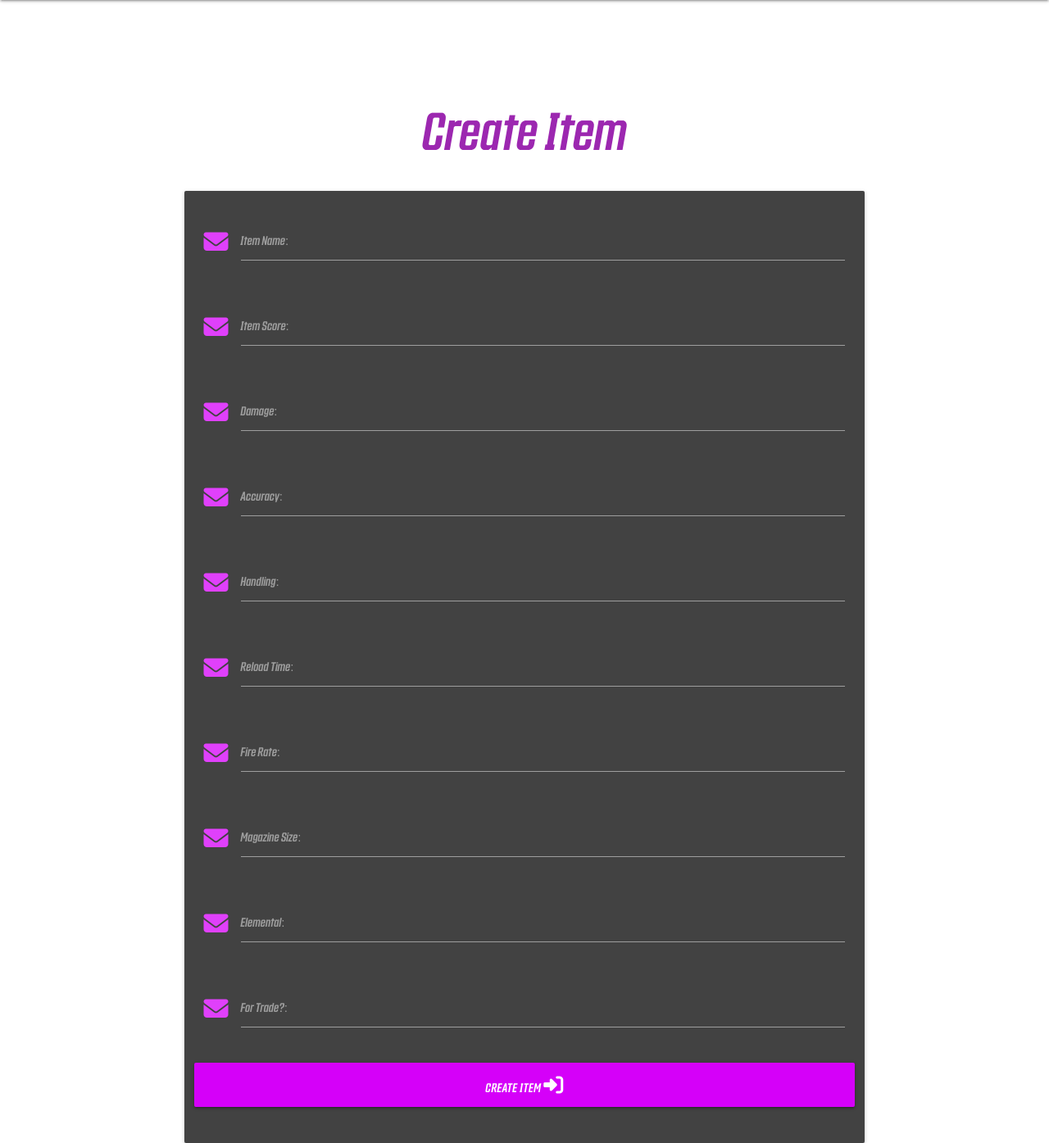
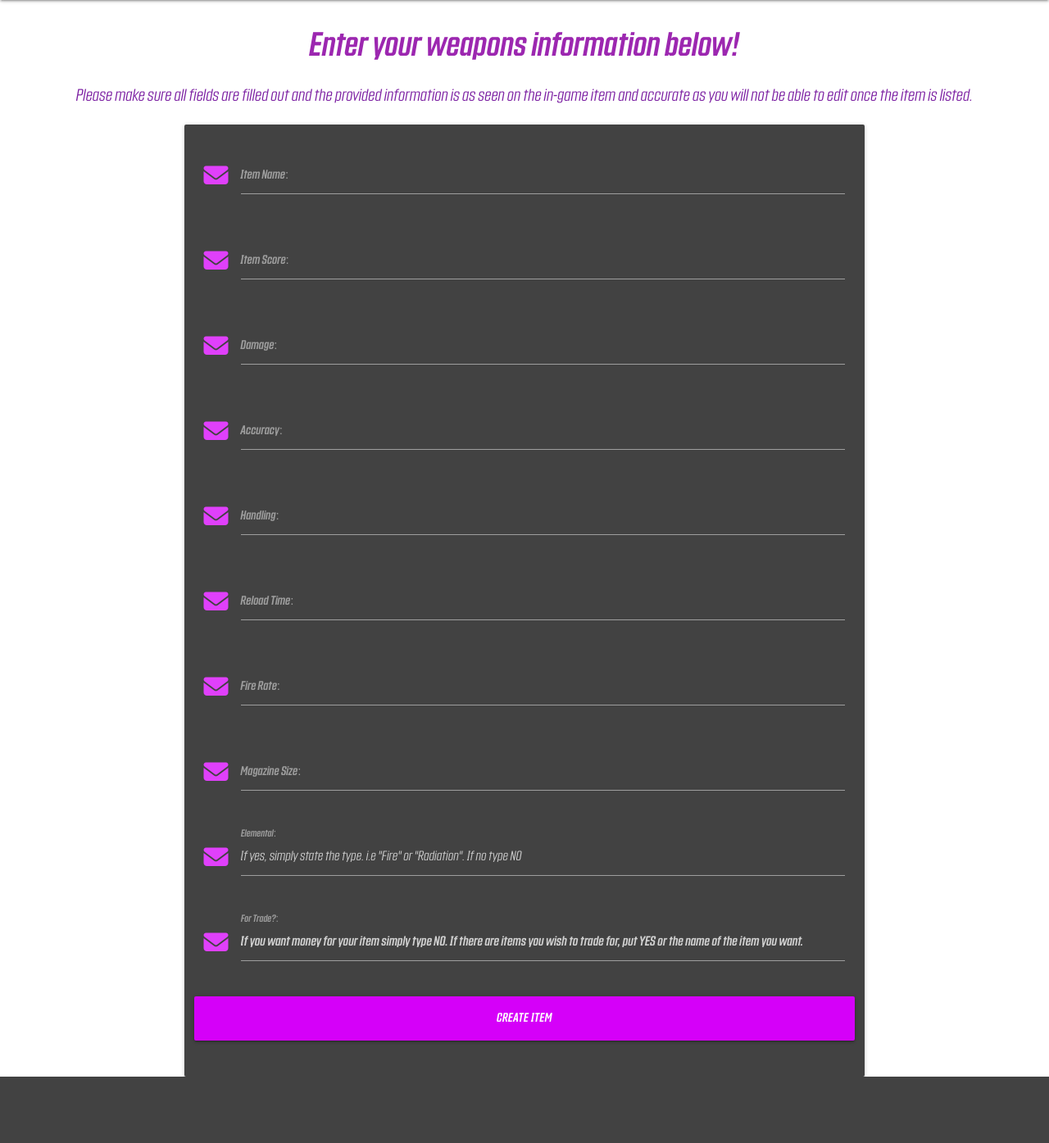
Before and after one commit to T254-bot/Moxxis_Market, a Flask app: page /create_item in a window 1280 px wide. Shown: the part 64-1459 px from the top of the page at 82% size. After the commit the page ends 1378 px from the top, so only its background shows below. Run offline with Flask 3, Linux system fonts and the light colour scheme; some libraries are stand-ins or nearby versions.

Commit message:
Adds additional header t=and placeholder text for "create_item.html" Adds additional styling for new header elements

```diff
--- a/static/css/style.css
+++ b/static/css/style.css
@@ -188,6 +188,18 @@
     border-top: solid #7b1fa2 5px;
 }
 
+/* ----------------------------------------------------- Create Item */
+
+.create-header {
+    margin: 2rem 0 1rem 0;
+    font-size: 40px;
+    padding: 4px;
+}
+
+.create-text {
+    font-size: 20px;
+}
+
 /* ----------------------------------------------------- Login */
 
 .login-bg {
--- a/templates/create_item.html
+++ b/templates/create_item.html
@@ -2,8 +2,10 @@
 {% block content %}
     <div class="login-bg">
         <div class="row">
-            <h1 class="center-align sign-up-header countach-font purple-text">Create Item</h1>
-            <form class="col s12 m8 offset-m2" method="POST" action="">
+            <h1 class="center-align create-header countach-font purple-text">Enter your weapons information below!</h1>
+            <p class="center-align create-text countach-light purple-text text-darken-2">Please make sure all fields are filled out and the provided
+                information is as seen on the in-game item and accurate as you will not be able to edit once the item is listed.</p>
+            <form class="col s12 m8 offset-m2" method="POST" action="{{ url_for('create_item') }}">
                 <div class="card-panel grey darken-3">
                     <!-- item name -->
                     <div class="row">
@@ -73,7 +75,7 @@
                     <div class="row">
                         <div class="input-field col s12">
                             <i class="fa-solid fa-envelope prefix purple-text text-accent-2"></i>
-                            <input id="elemental" name="elemental" type="text" class="validate white-text" required>
+                            <input id="elemental" name="elemental" type="text" placeholder='If yes, simply state the type. i.e "Fire" or "Radiation". If no type NO ' class="validate white-text countach-light" required>
                             <label for="elemental" class="countach-font">Elemental:</label>
                         </div>
                     </div>
@@ -81,14 +83,14 @@
                     <div class="row">
                         <div class="input-field col s12">
                             <i class="fa-solid fa-envelope prefix purple-text text-accent-2"></i>
-                            <input id="for-trade" name="for-trade" type="text" class="validate white-text" required>
+                            <input id="for-trade" name="for-trade" type="text" placeholder='If you want money for your item simply type NO. If there are items you wish to trade for, put YES or the name of the item you want.' class="validate white-text countach-font" required>
                             <label for="for-trade" class="countach-font">For Trade?:</label>
                         </div>
                     </div>
                     <!-- create item -->
                     <div class="row">
                         <button type="submit" class="col s12 btn-large purple accent-3 countach-font">
-                            Create Item <i class="fas fa-sign-in-alt"></i>
+                            Create Item
                         </button>
                     </div>
                 </div>
```
